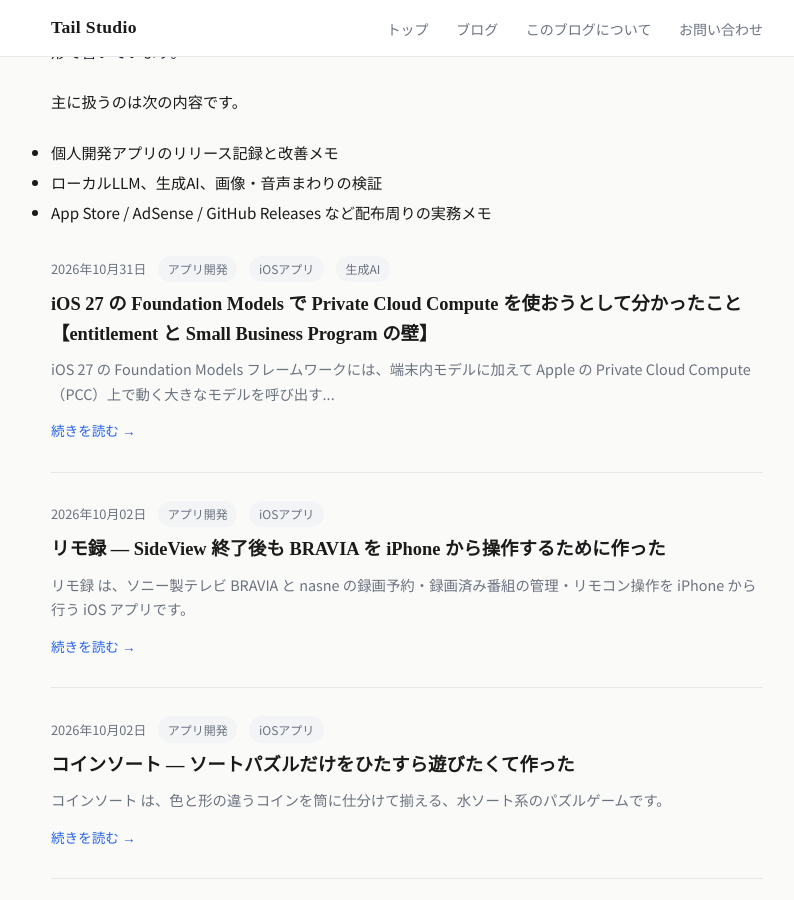
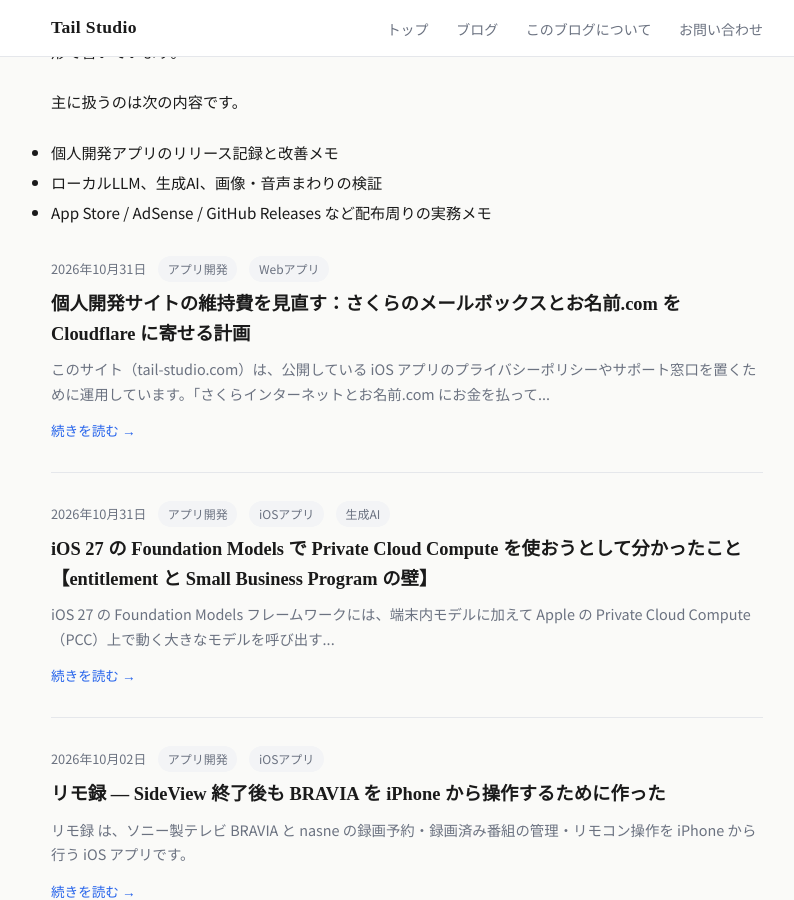
Before and after one commit to wat--/app-policies, a Jekyll site: the page built from blog/index.html, in a window 1280 px wide and 900 px high, scrolled down 322 px. Shown: the whole window, without its empty margins (233-1027 px from the left). Built offline with Jekyll 4.4.1, drawn with Linux system fonts in a browser that asks for light colours; a script that is not in the unit is left out; part of the change alters nothing that is shown.

Commit message:
ブログ: tail-studio.com の維持費棚卸しと Cloudflare への移行計画を記録
Co-Authored-By: Claude Fable 5.1 <noreply@anthropic.com>

````diff
--- a/_data/like-counters.yml
+++ b/_data/like-counters.yml
@@ -25,3 +25,4 @@
 "/blog/2026/10/02/app-rimoroku/": post-21
 "/blog/2026/08/17/app-hana-search-tech/": post-22
 "/blog/2026/10/31/foundation-models-pcc-entitlement/": post-23
+"/blog/2026/10/31/tail-studio-domain-mail-migration/": post-24
--- /dev/null
+++ b/_posts/2026-10-31-tail-studio-domain-mail-migration.md
@@ -0,0 +1,116 @@
+---
+layout: post
+title: "個人開発サイトの維持費を見直す：さくらのメールボックスとお名前.com を Cloudflare に寄せる計画"
+date: 2026-10-31 09:30:00 +0900
+tags: [アプリ開発, Webアプリ]
+description: このサイト tail-studio.com の年間維持費を棚卸ししました。Web は GitHub Pages で無料、残っているのはさくらのメールボックスとお名前.com のドメイン更新だけでした。自前サーバーは立てずに、ドメインを Cloudflare Registrar へ移管し、問い合わせメールを Cloudflare Email Routing の転送に置き換えて、年額を半分以下にする計画と手順を記録します。
+---
+
+このサイト（tail-studio.com）は、公開している iOS アプリのプライバシーポリシーやサポート窓口を置くために運用しています。「さくらインターネットとお名前.com にお金を払っている。自前サーバーは攻撃が怖いし、もっと安くならないか」と思い立って、契約内容を棚卸ししました。
+
+結論から言うと、Web 本体はすでに GitHub Pages で無料でした。お金がかかっているのはメールボックスとドメイン更新の 2 つだけで、どちらも Cloudflare に寄せれば年額を半分以下にできます。自前サーバーは最初から不要でした。この記事は、その調査結果と移行計画の記録です。移行が終わったら結果を追記します。
+
+## 目次
+
+- [まず契約を棚卸しした](#まず契約を棚卸しした)
+- [何にいくら払っていたか](#何にいくら払っていたか)
+- [自前サーバーを立てない理由](#自前サーバーを立てない理由)
+- [移行先の選び方](#移行先の選び方)
+- [移行手順と順番の注意](#移行手順と順番の注意)
+- [App Store 側への影響](#app-store-側への影響)
+- [現在地](#現在地)
+
+---
+
+## まず契約を棚卸しした
+
+契約の全体像は、過去のメールと DNS を見れば分かります。やったことは次の 3 つです。
+
+1. 受信メールを「さくらインターネット」「お名前.com」の送信元で検索して、申込完了・請求・更新通知を読む
+2. `dig` でドメインの A / CNAME / MX / TXT / NS レコードを引いて、何がどこを向いているか確認する
+3. サイトの HTTP ヘッダーを見て、実際にどこから配信されているか確認する
+
+```bash
+dig +short tail-studio.com A
+dig +short tail-studio.com MX
+dig +short tail-studio.com NS
+dig +short tail-studio.com TXT
+curl -sI https://tail-studio.com/ | grep -i server
+```
+
+結果はこうでした。
+
+| 項目 | 向き先 | 意味 |
+|---|---|---|
+| A レコード | 185.199.108〜111.153 | GitHub Pages の IP。Web は GitHub が配信している |
+| HTTP の server ヘッダー | GitHub.com | 同上 |
+| NS レコード | ns1/ns2.dns.ne.jp | DNS はさくらのネームサーバー |
+| MX レコード | *.sakura.ne.jp | メールはさくらのメールボックスで受けている |
+| TXT レコード | SPF（さくらの IP）、Google サイト確認、DMARC | メール送信元認証と Search Console 用 |
+
+つまり「さくらのレンタルサーバー」を契約しているつもりでしたが、実態は **さくらのメールボックス**（メール専用の最小プラン）で、同時に DNS もさくらに置いている状態でした。Web サーバーは借りていません。
+
+## 何にいくら払っていたか
+
+| 契約 | 用途 | 年額（税込） |
+|---|---|---|
+| さくらのメールボックス | 問い合わせ用アドレスの送受信、DNS ホスティング | 1,320 円 |
+| お名前.com の .com 更新 | ドメイン本体 | 約 1,700〜2,000 円 + サービス維持調整費 25.5%（2026 年 10 月時点） |
+| 合計 | | 約 3,500〜4,000 円 |
+
+月に 300 円程度なので、もともと高くはありません。ただ、お名前.com の「サービス維持調整費」は 2026 年に入ってから 25% 前後で毎月のように料率が変わっていて、更新のたびに請求額が読みにくいのが気になっていました。
+
+また、さくらインターネットは 2026 年 8 月に販売管理システムへの不正アクセスを公表しています。私の契約も対象で、9 月にさくら側からサーバーパスワードの強制変更とメールパスワードの変更推奨の連絡が来ました。二次被害は確認されていないとのことですが、メールだけのために置いているサービスで管理対象が増えるのは避けたい、というのも見直しの動機になりました。
+
+## 自前サーバーを立てない理由
+
+「安くするなら自宅サーバーや格安 VPS に Web とメールを載せる」という発想になりがちですが、今回は最初から選択肢に入れませんでした。
+
+- **Web は静的サイトで足りる**。プライバシーポリシーとブログだけなら、GitHub Pages や Cloudflare Pages のような静的ホスティングで無料、しかも CDN が前段にいるので DDoS や脆弱性スキャンを自分で受け止める必要がありません。
+- **メールサーバーの自前運用は割に合わない**。受信はスパム攻撃の的になり、送信は Gmail や iCloud に届かせるための SPF / DKIM / DMARC と IP レピュテーション管理が延々と必要です。問い合わせ窓口 1 つのために背負うものではありません。
+- **攻撃されて困るのは Web より「ドメインとメールの乗っ取り」**。守るべきは登録事業者（レジストラ）のアカウントと、連絡先メールの到達先です。ここは二段階認証と移管ロックで守るのが本筋で、サーバーを持つかどうかとは別の話です。
+
+## 移行先の選び方
+
+### ドメイン：Cloudflare Registrar
+
+Cloudflare Registrar は、レジストリの卸値と ICANN 手数料だけで販売していて上乗せがありません。.com は年 10.46 ドル、2026 年 11 月 1 日のレジストリ値上げ後でも 11 ドル台の見込みです。日本円で 1,700 円前後になり、調整費のような変動分もありません。Whois 情報の非公開化と移管ロックは無料で最初から有効です。DNS ホスティングも無料で付くので、さくらの DNS 依存を同時に外せます。
+
+お名前.com から出るときの条件も確認しました。登録から 60 日以内は他社移管ができませんが、このドメインは 2026 年 1 月登録なので問題ありません。移管すると有効期限が 1 年延びるため、お名前.com 側の自動更新が走る前（期限の 1 か月以上前）に済ませると二重払いを避けられます。
+
+### メール：Cloudflare Email Routing（転送）
+
+候補は 3 つありました。
+
+| 方式 | 年額 | 特徴 |
+|---|---|---|
+| さくらのメールボックスを継続 | 1,320 円 | 今のまま。安いが管理対象が 1 社増える |
+| iCloud+ のカスタムメールドメイン | iCloud+ 契約内なら 0 円 | 本物のメールボックス。DKIM も Apple 側で付く。iCloud メールの主アドレスが必要 |
+| Cloudflare Email Routing | 0 円 | 独自ドメイン宛を Gmail 等に転送。返信は Gmail の「他のアドレスから送信」で行う |
+
+問い合わせアドレスに実際に届いているものを見返すと、ASO 業者の営業メールと海外からのスパムが大半で、ユーザーからの問い合わせは年に数通です。本格的なメールボックスは要らないと判断して、Email Routing の転送方式にしました。iCloud メールを主アドレスとして使っていないので、iCloud+ 方式は今回は見送りです。
+
+返信側は、Gmail の「他のメールアドレスからメールを送信」に独自ドメインのアドレスを登録します。SMTP サーバーには、2026 年 6 月から使えるようになった Cloudflare 自身の SMTP 送信（smtp.mx.cloudflare.net、ベータ）か、従来どおり smtp.gmail.com とアプリパスワードを使います。前者なら「〜経由で送信」という表示が付かず、SPF も Cloudflare 側の include 1 行で済みます。
+
+## 移行手順と順番の注意
+
+一番大事なのは **順番** です。DNS をさくらに置いたままさくらを解約すると、Web もメールも一度に止まります。先に DNS を移し、次にメール、最後にドメイン移管と解約です。
+
+1. **Cloudflare にゾーンを追加する**。無料プランでよく、今の DNS レコード（GitHub Pages 用の A 4 本と www の CNAME、Google サイト確認の TXT、SPF、DMARC）をそのまま登録します。GitHub Pages 向けのレコードは最初は「DNS only」（プロキシなし）にしておくと、GitHub 側の HTTPS 証明書がそのまま使えます。
+2. **お名前.com のネームサーバーを Cloudflare に変更する**。ここでさくらの DNS 依存が切れます。反映まで数時間見ておきます。
+3. **Email Routing を有効にする**。宛先の Gmail を確認し、独自ドメインのアドレスから Gmail への転送ルールを作ります。MX と SPF は Cloudflare が自動で書き換えます。テストメールを送って転送を確認したら、Gmail に送信用アドレスを登録して返信もテストします。
+4. **ドメインを Cloudflare Registrar へ移管する**。お名前.com で移管ロックを解除して AuthCode を取得し、Cloudflare 側で移管を申請します。お名前.com からの承認メールに応答すれば数日で完了します。Whois 公開代行を一時的に外す必要が出ることがあります。
+5. **さくらのメールボックスを解約する**。Web とメールが Cloudflare 経由で動いていることを数日確認してからにします。必要なら、解約前にメールソフトから既存メールを書き出しておきます。
+6. **お名前.com の自動更新を止めて退会する**。移管完了後、二重請求がないことを確認します。
+
+移行後の年額は 1,700 円前後、現状の半分以下になる見込みです。
+
+## App Store 側への影響
+
+App Store Connect に登録しているサポート用メールアドレス、サポート URL、プライバシーポリシー URL は独自ドメインのものなので、**どれも変更不要**です。変わるのは「そのアドレス宛のメールをどこで受けるか」と「DNS をどこで管理するか」だけで、ユーザーから見えるものは何も変わりません。
+
+個人開発でアプリを出すとき、連絡先に個人のメールアドレスを晒したくなくて独自ドメインを取った、という人は多いと思います。その目的のためなら、月額のメールボックスを借りなくても、ドメイン代だけで転送方式が成り立ちます。
+
+## 現在地
+
+2026 年 10 月 31 日時点で、調査と計画が終わり、手順 1 から着手するところです。Cloudflare 側の設定、移管の所要日数、Email Routing 経由の送受信で詰まった点などは、終わり次第この記事に追記します。
````
